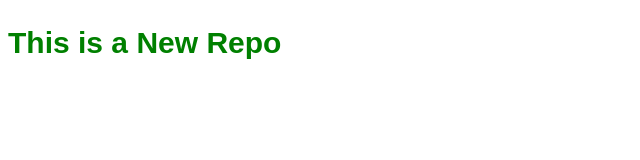
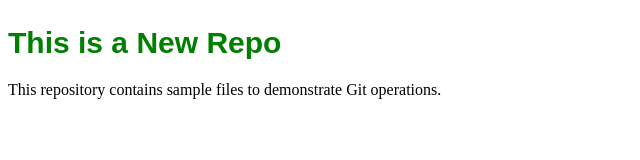
Before and after one commit to Arjun-KC-619/LocalRepo, a plain HTML site: page index.html in a window 1280 px wide. Shown: the whole page, without its empty margins (0-640 px from the left). Drawn offline with Linux system fonts and the light colour scheme.

Commit message:
Adding new feature

```diff
--- a/index.html
+++ b/index.html
@@ -8,5 +8,8 @@
 </head>
 <body>
     <h1>This is a New Repo</h1>
+    <p>
+        This repository contains sample files to demonstrate Git operations.
+    </p>
 </body>
 </html>
```
